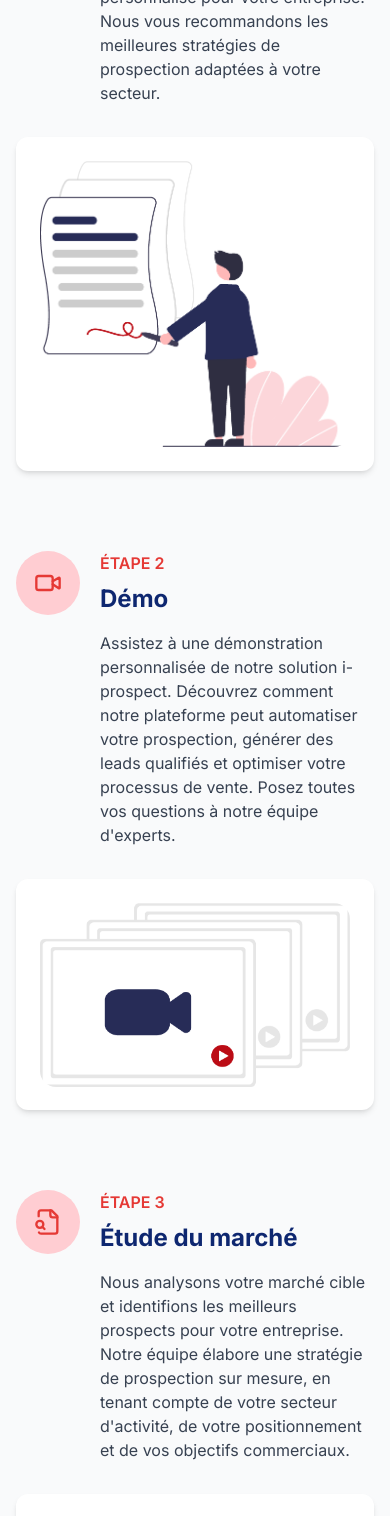
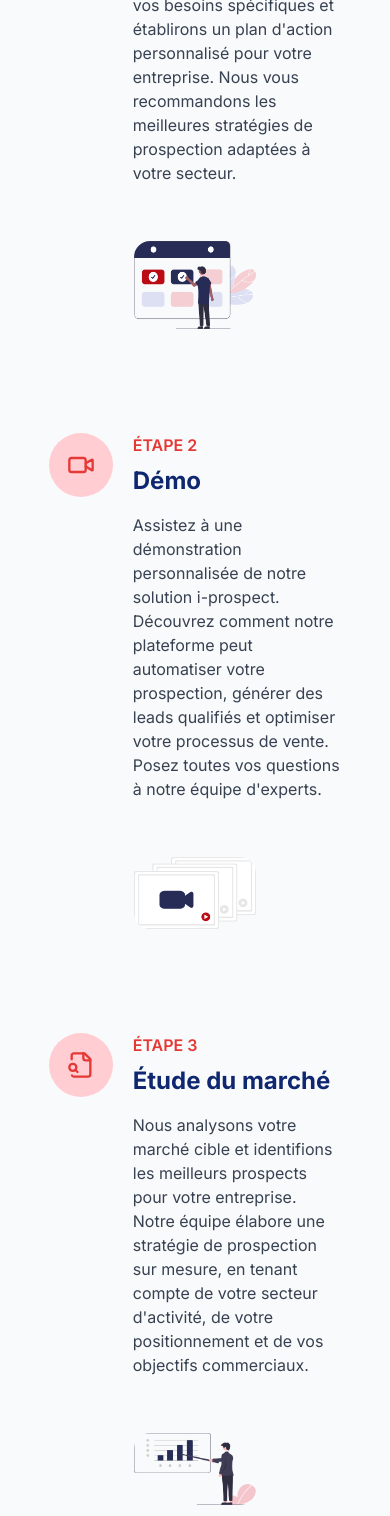
Before and after one commit to dev1-inumera/react-canvas-blossom-blank, a React (Vite) app: page /i-prospect in a window 390 px wide. Shown: the part 7040-8556 px from the top of the page. Built offline with nearby package versions, Linux system fonts and the light colour scheme.

Commit message:
Update Step design

```diff
--- a/src/pages/IProspect.tsx
+++ b/src/pages/IProspect.tsx
@@ -432,7 +432,7 @@ const IProspect = () => {
 
         {/* Steps Section */}
         <section className="py-16 md:py-24 bg-gray-50">
-          <div className="container mx-auto px-4">
+          <div className="  ">
             <div className="text-center mb-16">
               <span className="text-red-600 font-medium text-sm uppercase tracking-wider">Comment ça marche</span>
               <h2 className="text-3xl md:text-4xl font-bold text-darkblue-900 mt-2 mb-4">
@@ -443,7 +443,7 @@ const IProspect = () => {
               </p>
             </div>
 
-            <div className="max-w-6xl mx-auto">
+            <div className="max-w-[75%] mx-auto">
               {/* Step 1 */}
               <div className="flex flex-col md:flex-row items-center mb-20 relative">
                 <div className="w-full md:w-1/2 mb-8 md:mb-0 md:pr-8 relative z-10">
@@ -461,16 +461,15 @@ const IProspect = () => {
                   </div>
                 </div>
                 <div className="w-full md:w-1/2 relative">
-                  <div className="bg-white p-6 rounded-xl shadow-md">
+                  <div className="bg justify-items-center p-6 rounded-xl">
                     <img
-                      src="/public/lovable-uploads/81b712cf-71fb-4449-8885-8d16accf7d85.png"
+                      src="/public/lovable-uploads/1d795743-b396-47b1-b346-944c5c5b6bf4.png"
                       alt="Calendrier de rendez-vous"
-                      className="w-full h-auto rounded-lg"
+                      className="w-[50%] h-auto  rounded-lg"
                     />
                   </div>
                 </div>
                 {/* Connecting line */}
-                <div className="hidden md:block absolute left-1/2 top-full h-16 w-0.5 bg-gray-200 -translate-x-1/2"></div>
               </div>
 
               {/* Step 2 */}
@@ -490,16 +489,15 @@ const IProspect = () => {
                   </div>
                 </div>
                 <div className="w-full md:w-1/2 relative">
-                  <div className="bg-white p-6 rounded-xl shadow-md">
+                  <div className="bg justify-items-center p-6 rounded-xl ">
                     <img
                       src="/public/lovable-uploads/0521eee7-8189-41b1-b8ca-5e04a88369d1.png"
                       alt="Démonstration de la plateforme"
-                      className="w-full h-auto rounded-lg"
+                      className="w-[50%] h-auto rounded-lg"
                     />
                   </div>
                 </div>
                 {/* Connecting line */}
-                <div className="hidden md:block absolute left-1/2 top-full h-16 w-0.5 bg-gray-200 -translate-x-1/2"></div>
               </div>
 
               {/* Step 3 */}
@@ -519,16 +517,15 @@ const IProspect = () => {
                   </div>
                 </div>
                 <div className="w-full md:w-1/2 relative">
-                  <div className="bg-white p-6 rounded-xl shadow-md">
+                  <div className="bg justify-items-center p-6 rounded-xl">
                     <img
                       src="/public/lovable-uploads/9147447c-61a0-4390-b23a-5b25c2003409.png"
                       alt="Analyse de marché"
-                      className="w-full h-auto rounded-lg"
+                      className="w-[50%] h-auto rounded-lg"
                     />
                   </div>
                 </div>
                 {/* Connecting line */}
-                <div className="hidden md:block absolute left-1/2 top-full h-16 w-0.5 bg-gray-200 -translate-x-1/2"></div>
               </div>
 
               {/* Step 4 */}
@@ -548,11 +545,11 @@ const IProspect = () => {
                   </div>
                 </div>
                 <div className="w-full md:w-1/2 relative">
-                  <div className="bg-white p-6 rounded-xl shadow-md">
+                  <div className="bg justify-items-center p-6 rounded-xl">
                     <img
-                      src="/public/lovable-uploads/1d795743-b396-47b1-b346-944c5c5b6bf4.png"
+                      src="/public/lovable-uploads/81b712cf-71fb-4449-8885-8d16accf7d85.png"
                       alt="Signature du contrat"
-                      className="w-full h-auto rounded-lg"
+                      className="w-[50%] h-auto rounded-lg"
                     />
                   </div>
                 </div>
```
